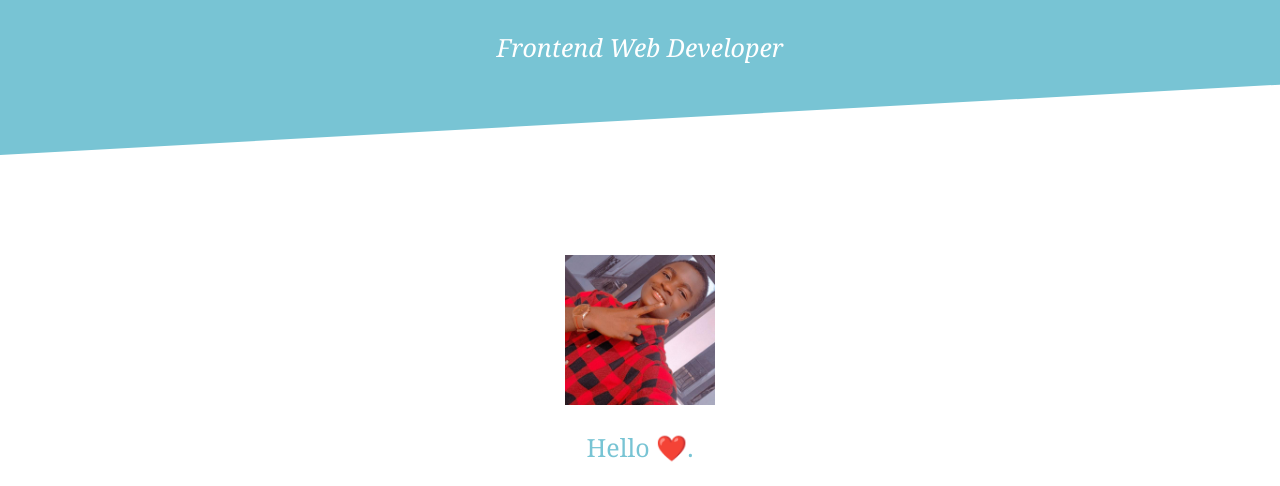
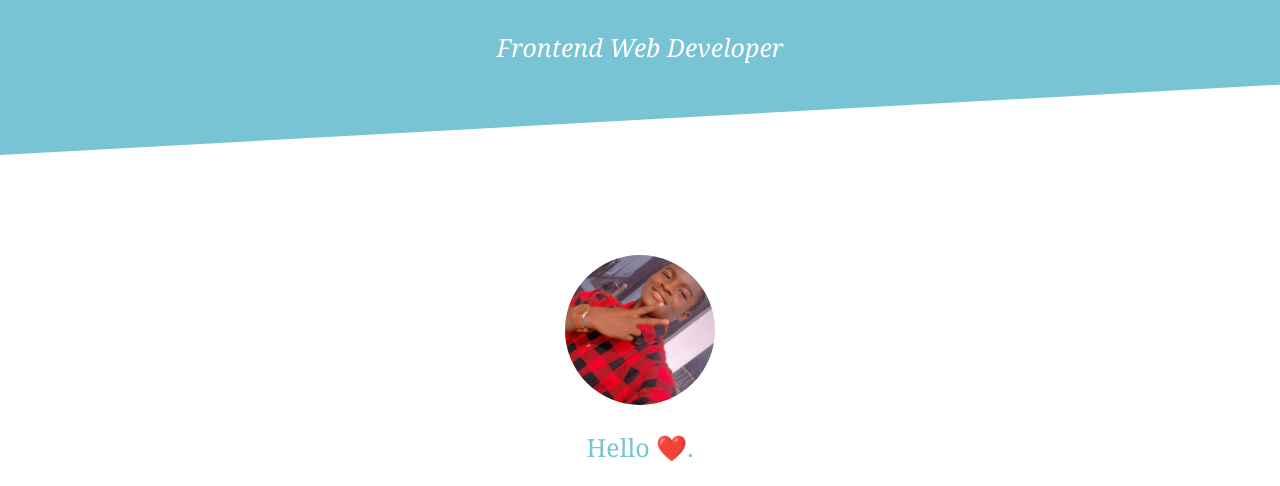
Before and after one commit to ALUtech166/MyPortfolio, a plain HTML site: page project.html in a window 1280 px wide. Shown: the part 314-800 px from the top of the page. Drawn offline with Linux system fonts and the light colour scheme.

Commit message:
Update project.html

```diff
--- a/project.html
+++ b/project.html
@@ -36,7 +36,7 @@
 
     <div class="middle-container">
         <div class="profile">
-            <img class="serge" src="serge.jfif" alt="image" width="150px" height="150px">
+            <img class="serge__img" src="serge.jfif" alt="image" width="150px" height="150px">
             <h2>Hello ❤️.</h2>
             <p class="intro"><em>I'm Software Engineer &<strong>Web developer❤️</strong></em></p>
             <p class="intro"><em>I'm Year 2 Computer Science Student at African Leadership University</em></p>
```
